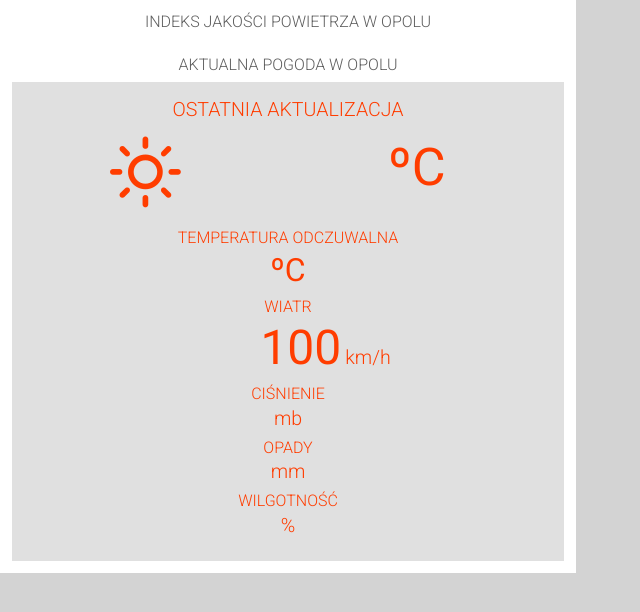
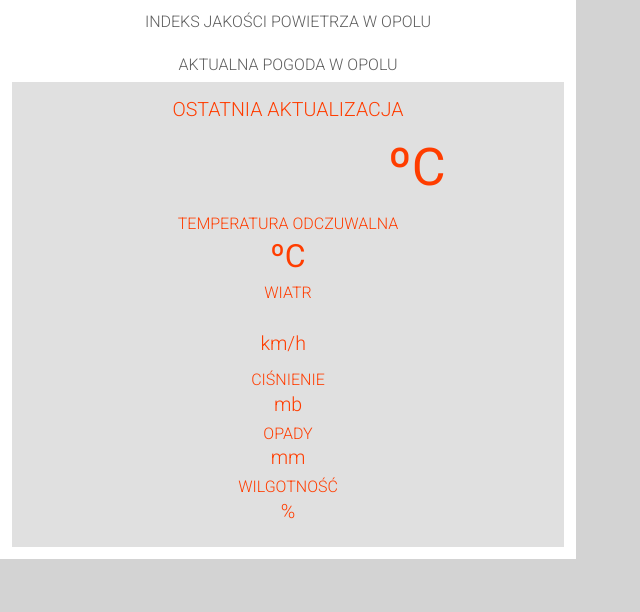
Before and after one commit to codingserwis/AirConditionAndWeather, a website: page prod/index.html in a window 1280 px wide. Shown: the whole page, without its empty margins (0-640 px from the left). Drawn offline with nearby package versions, Linux system fonts and the light colour scheme; some packages are replaced by stand-ins of ours; files that its build step writes are made by us from their sources; no server answers; files whose address does not match are found by name.

Commit message:
bug fix in html

```diff
--- a/prod/index.html
+++ b/prod/index.html
@@ -27,9 +27,7 @@
 							<p class="weather__lastupdate-content"></p>
 						</div>
 						<div class="flex flex_row flex__space-evenly">
-							<div class="weather__currnet-condition">
-								<i class="wi wi-day-sunny"></i>
-							</div>
+							<div class="weather__currnet-condition"></div>
 							<div class="weather__currnet-temp">
 								<span></span><span>&ordmC</span>
 							</div>
@@ -46,7 +44,7 @@
 								<div class="flex">
 									<div class="moredata__wind-dir"></div>
 									<div class="moredata__windspeed">
-										<span class="windspeed-speed">100</span> <span class="windspeed-units">km/h</span>
+										<span class="windspeed-speed"></span> <span class="windspeed-units">km/h</span>
 									</div>
 								</div>
 							</div>
```
Also changed, not shown: dist/index.html.
